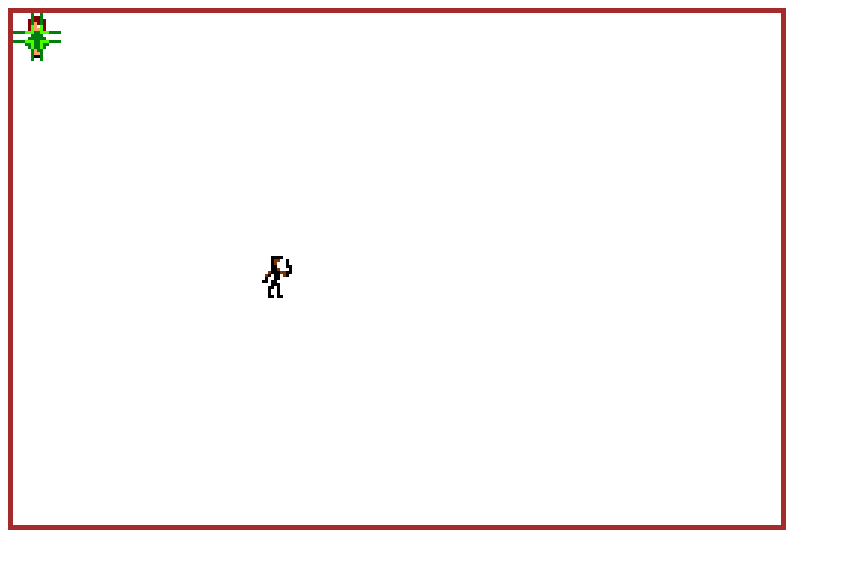
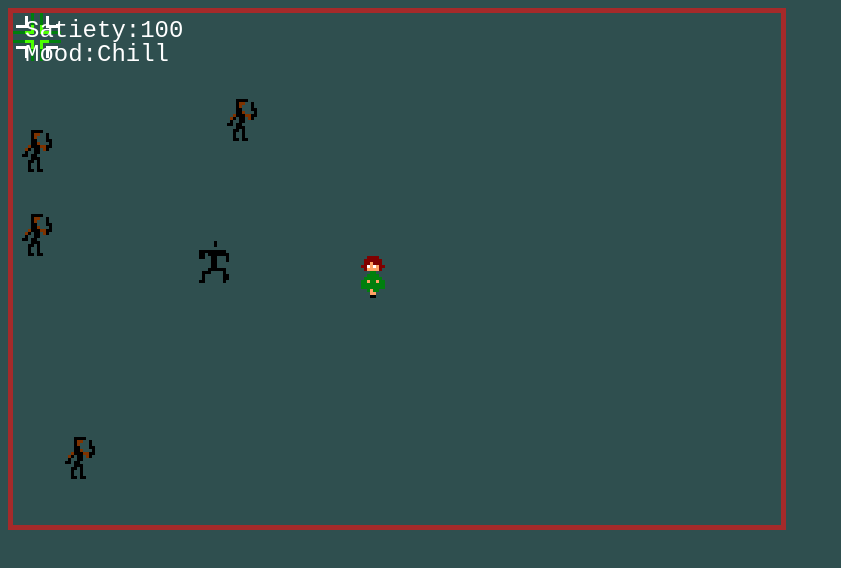
Before and after one commit to Senevri/LudumDare-LD49, a plain HTML site: page index.html in a window 1280 px wide. Shown: the whole page, without its empty margins (0-841 px from the left). Drawn offline with Linux system fonts and the light colour scheme.

Commit message:
add enemy generator, killing for food

```diff
--- /dev/null
+++ b/behaviors.js
@@ -0,0 +1,118 @@
+behaviors = (function(){
+    class Behavior{
+        constructor(name){
+            this.name = name
+            this.created = + new Date()
+            if (Object.keys(builtin).includes(name)){
+                this.update = builtin[name]
+            } else {
+                this.update = ()=>{}
+            }
+
+        }
+    }
+
+    function getDistance(p, target){
+        dx = (target.x-p.x)
+        dy = (target.y-p.y)
+        // vector length
+        l = Math.sqrt(dx*dx+dy*dy)
+        return {distance:l, dx:dx, dy:dy}
+    }
+
+    function moveToTarget(entity, target){
+        //entity = attrs.entity
+        //target = attrs.target
+        var done = false
+        let speed = entity.base_speed
+        let p = entity.position
+        dist = getDistance(p, target)
+        dx = dist.dx
+        dy = dist.dy
+        l = dist.distance
+        if (!entity.speed) {
+            entity.speed = {}
+            entity.speed.x = speed * dx/l
+            entity.speed.y = speed * dy/l
+        }
+        //pathfinding? maybe later.
+        if (Math.abs(target.x-p.x) <1 &&
+            Math.abs(target.y-p.y) <1) {
+            entity.speed = {x:0, y:0}
+            p.x = target.x
+            p.y = target.y
+            //entity.speed = null
+            //entity.behaviors=[]
+            done = true
+        }
+        //console.log("speed", entity.speed)
+        if (entity.speed) {
+            p.x = p.x + entity.speed.x
+            p.y = p.y + entity.speed.y
+        }
+        return done
+    }
+
+    let builtin = {
+        moveto: (ent, behavior)=>{
+            t = getPixelPos(behavior.gpos)
+            done = moveToTarget(ent, t)
+            if (done) {
+                ent.removeBehavior(behavior)
+            }
+        },
+
+        attack: (attacker, behavior)=>{
+            attacker.stats.satiety--
+            new behaviors.Behavior("attack")
+            let target = behavior.target
+            let range = 1+attacker.attack.range
+            let xdistance = Math.abs(attacker.position.x-target.position.x)
+            let ydistance = Math.abs(attacker.position.y-target.position.y)
+            //console.log("attack?", xdistance, ydistance )
+            if (xdistance<=range &&
+                ydistance<=range){
+                    console.log(target.stats)
+                    attacker.attack.effect(target)
+                    attacker.removeBehavior(behavior)
+                    console.log(target.stats)
+                }
+        },
+
+        wander: (ent, behavior)=>{
+            function getNewTarget(){
+                let pos = ent.position
+                let tpos = {}
+                let ran_mul = 3
+                tpos.x = 1+pos.x-gridsize.x*ran_mul+(2*gridsize.x*ran_mul*Math.random())
+                tpos.y = 1+pos.y-gridsize.y*ran_mul+(2*gridsize.y*ran_mul*Math.random())
+                tpos.x = tpos.x<0 ? 0 : tpos.x > 15*gridsize.x ? 15*gridsize.x : tpos.x
+                tpos.y = tpos.y<0 ? 0 : tpos.y > 11*gridsize.y ? 11*gridsize.y : tpos.y
+                t = getPixelPos(getGridPos(tpos))
+                //console.log("new target",t, ent.position)
+                return t
+            }
+
+            if (!ent.speed || (ent.speed.x == 0 && ent.speed.y == 0)) {
+                let t = getNewTarget()
+                done = moveToTarget(ent,t)
+            }
+            done=moveToTarget(ent,t)
+            if (done){
+                ent.speed=null
+            }
+        }
+    }
+
+
+
+    return {
+        Behavior: Behavior,
+        builtin: builtin,
+        func:{
+            moveToTarget: moveToTarget,
+            getDistance: getDistance
+
+        }
+    }
+})()
--- a/entities.js
+++ b/entities.js
@@ -13,6 +13,9 @@ class Entity{
     draw=()=>{}
     checkCollision = ()=>false
     update = ()=>{}
+    remove = ()=>{
+        entities = entities.filter(e=>e!=this)
+    }
 }
 class ImageEntity extends Entity{
     visible = true
@@ -63,6 +66,23 @@ class ReactiveEntity extends ImageEntity{
             return false
         }
 
+    }
+
+    update = ()=>{
+        if (this.behaviors){
+            this.behaviors.forEach((behavior)=>{
+                behavior.update(this, behavior) //kludgey, but can pass temp data via behavior
+            })
+        }
+    }
+}
+
+class Creature extends ReactiveEntity{
+    // stats = {
+    //     //might be different?
+    // }
+    constructor(name, attributes){
+        super(name, attributes)
     }
 }
 
@@ -128,21 +148,53 @@ function getEntitiesInGrid(pos){
 let entities = (function(){
     let gridsize={x:16, y:16}
 
-
     return [
         //new TiledEntity(resources["test.png"]),
-        new ReactiveEntity("test", {
+        new Creature("test", {
             asset:resources["stik_smol.png"],
             base_speed:1
         }),
-        new ReactiveEntity("enemy", {
-            asset:resources["enemy.png"],
-            position:{x:gridsize.x*5,y:gridsize.y*5}}),
-        new ReactiveEntity("player", {
+        new Creature("player", {
             asset:resources["thegirl.png"],
+            position:{x:7*gridsize.x, y:5*gridsize.y},
             base_speed:2,
             attack:{range:16, effect:(ent)=>{
-                console.log("attack!", ent)}},
+                console.log("attack!", ent)
+                ent.stats.health -= 10
+
+                if (ent.stats.health <= 0) {
+                    entities.push(new ReactiveEntity("food", {
+                        asset: resources["food.png"],
+                        position:ent.position,
+                        stats:{
+                            nutrition: ent.stats.nutrition + ent.stats.health
+                        }
+
+                    }))
+                    ent.remove()
+                }
+                }
+            },
+            getTemperString: (pc)=>{
+                let descriptions =[
+                    "Chill",
+                    "Cranky",
+                    "Angry",
+                    "Raging",
+                ]
+                let mood = descriptions[
+                    Math.floor(pc.stats.temper/100*descriptions.length)]
+
+                return (pc.stats.satiety > 0 || pc.stats.temper < 100) ?
+                mood != undefined ?
+                    mood
+                    : "!!!!!"
+                : "Hangry!!"
+            },
+            stats:{
+                temper:0,
+                satiety:100
+            }
         }),
         new SelectMarker("selection"),
     ]
--- a/game.js
+++ b/game.js
@@ -10,37 +10,99 @@
         //ctx.fillStyle = "#000000"
         //  ctx.fillRect(0,0,canvas.width, canvas.height)
         ctx.clearRect(0,0,canvas.width,canvas.height)
+        var pc = getEntity({name:"player"})
         entities.forEach((entity)=>{
             entity.draw()
         })
         crosshairs.draw()
+        ctx.fillStyle = "#FFFFFF"
+        ctx.font = "8px Courier New"
+        ctx.fillText("Satiety:"+pc.stats.satiety, 4,8)
+        ctx.fillText("Mood:"+pc.getTemperString(pc), 4,gridsize.y*1)
     }
 
-    class Behavior{
-        constructor(name){
-            this.name = name
-            this.created = + new Date()
+    function director(){
+        //check enemies in entities
+        let enemies = entities.filter(e=>e.name=="enemy")
+        if (enemies.length<1 || enemies.length<20 && Math.random()>0.9){
+            console.log("make enemies")
+            let suggestedPosition = getPixelPos({x:1,y:Math.floor(10*Math.random())})
+            let ents = getEntitiesInGrid(suggestedPosition).filter(e=>e.name=="enemy")
+            if (ents.length == 0) {
+                let enemy = new Creature("enemy", {
+                    base_speed:1,
+                    asset:resources["enemy.png"],
+                    position:suggestedPosition,
+                    stats:{
+                        health: 100, nutrition: 100
+                    },
+                    attack:{
+                        range: 20
+                    }
+                })
+                enemy.behaviors.push(new behaviors.Behavior("wander"))
+                let hunt = new behaviors.Behavior("hunt")
+                hunt.target = getEntity({name:"player"})
+                hunt.target.stats.temper++
+                console.log(hunt.target)
+
+                function removeByName(name) {
+                    enemy.behaviors = enemy.behaviors.filter(b=>b.name != name)
                 }
 
-        update = ()=>{}
+                hunt.update = (enemy, behavior)=>{
+
+                    dist = behaviors.func.getDistance(enemy.position, hunt.target.position)
+                    //console.log("hunt", dist)
+                    let is_wandering = enemy.behaviors.filter(b=>b.name=="wander").length>0
+                    let in_attack_distance = Math.floor(dist.distance/gridsize.x)<3
+                    if (is_wandering && in_attack_distance) {
+                        removeByName("wander")
+                        //console.log("should stop moving")
+                        movtoatk=new behaviors.Behavior("movetoatk")
+                        movtoatk.update = (enemy, b)=>{
+                            behaviors.func.moveToTarget(enemy, hunt.target.position)
                         }
+                        enemy.speed=null
+                        enemy.behaviors.push(movtoatk)
+                    }
+                    if (dist.distance<enemy.attack.range) {
+                        console.log("in range")
+                        enemy.behaviors = enemy.behaviors.filter(b=>b.name!="movtoatk")
+                        hunt.target.stats.temper += 1
+                    }
+                    if (!is_wandering && !in_attack_distance) {
+                        enemy.speed=null
+                        enemy.behaviors.push(new behaviors.Behavior("wander"))
+                    }
+                }
+                enemy.behaviors.push(hunt)
+                console.log(enemy)
+                entities.push(enemy)
+            }
+
+
+            //console.log(entities)
+
+        }
+    }
+
+
+
 
 
     function update() {
         entities.forEach((entity)=>{
             entity.update()
-            if (entity.behaviors){
-                entity.behaviors.forEach((behavior)=>{
-                    behavior.update(entity)
         })
-            }
-        })
+        director()
     }
 
 
     let fps = 15
 
     function translateCursor(event, offset={x:0, y:0}){
+        //console.log(event)
         rect = canvas.getBoundingClientRect()
         let x = (event.clientX-rect.x)/scale.x + offset.x
         let y = (event.clientY-rect.y)/scale.y + offset.y
@@ -61,60 +123,26 @@
         }
     }
 
+    window.translateCursor = translateCursor
+    window.getPixelPos = getPixelPos
+    window.getGridPos = getGridPos
+
     let scale = {x:3, y:3}
 
-    function movetotarget(entity, target){
-        //entity = attrs.entity
-        //target = attrs.target
-        var done = false
-        let speed = entity.base_speed
-        let p = entity.position
-        dx = (target.x-p.x)
-        dy = (target.y-p.y)
-        // vector length
-        l = Math.sqrt(dx*dx+dy*dy)
-        if (!entity.speed) {
-            entity.speed = {}
-            entity.speed.x = speed * dx/l
-            entity.speed.y = speed * dy/l
-        }
-        //pathfinding? maybe later.
-        if (Math.abs(target.x-p.x) <1 &&
-            Math.abs(target.y-p.y) <1) {
-            entity.speed = {x:0, y:0}
-            p.x = target.x
-            p.y = target.y
-            //entity.speed = null
-            //entity.behaviors=[]
-            done = true
-        }
-        //console.log("speed", entity.speed)
-        if (entity.speed) {
-            p.x = p.x + entity.speed.x
-            p.y = p.y + entity.speed.y
-        }
-        return done
-    }
-
-    function onlyEntIsPlayer(entities){
+    function onlyCreatureIsPlayer(entities){
         result = entities.length == 0 ||
             (entities.length == 1 &&
             "player" == entities[0].name) ||
             entities.length > 1
-        return result
+        return result && entities.every((e)=>e.constructor.name="Creature")
     }
 
-    function mousedownhandler (event){
-        var collision = false
-        entities.forEach((entity)=>{
-            let pos = translateCursor(event)
+    function mouseToGridPos(pc, pos) {
         var gpos = getGridPos(pos)
-            let t={}
         let ents = getEntitiesInGrid(pos)
-            let pc = getEntity({name:"player"})
 
         //FIXME is buggy but is good enough.
-            if (!onlyEntIsPlayer(ents)){
+        if (!onlyCreatureIsPlayer(ents)){
             let curpos = getGridPos(pc.position)
             let dx = gpos.x-curpos.x
             let dy = gpos.y-curpos.y
@@ -128,44 +156,41 @@
             }
             //console.log(dx, dy, x1, y1, gpos)
         }
-
-            let moveto = new Behavior("moveto")
-            moveto.update = (ent)=>{
-                t = getPixelPos(gpos)
-                done = movetotarget(ent, t)
-                if (done) {
-                    ent.removeBehavior(moveto)
-                }
+        return gpos
     }
 
-            let attack = new Behavior("attack")
-            attack.update = (attacker)=>{
-                console.log(attacker.name, attack)
-                let range = 1+pc.attack.range
-                let xdistance = Math.abs(attacker.position.x-entity.position.x)
-                let ydistance = Math.abs(attacker.position.y-entity.position.y)
-                console.log("attack?", xdistance, ydistance )
-                if (xdistance<=range &&
-                    ydistance<=range){
-                        attacker.attack.effect(entity)
-                        attacker.removeBehavior(attack)
-                    }
-            }
+    function mousedownhandler (event){
+        var collision = false
+        window.mouse = event
+        console.log(entities)
+        let pc = getEntity({name:"player"})
+        let pos = window.translateCursor(event)
+
+        let gpos = mouseToGridPos(pc, pos)
+        entities.forEach((entity)=>{
 
             pc.speed = null
             pc.behaviors = pc.behaviors.filter((b)=>{
                 //console.log(b.name)
                 return (!["moveto"].includes(b.name) )
             })
+            let moveto = new behaviors.Behavior("moveto")
+            moveto.gpos = gpos
             pc.behaviors.push(moveto)
             // console.log(pc.behaviors)
 
             if (entity.checkCollision(pos.x,pos.y)) {
-                console.log(entity, pos)
-                if (entity.name!="player") {
+                console.log(entity.constructor.name, pos)
+                if (!["player", "food"].includes(entity.name)) {
+                    let attack = new behaviors.Behavior("attack")
+                    attack.target = entity
                     pc.behaviors.push(attack)
                 }
-                console.log(pc.behaviors)
+                if ("food" == entity.name){
+                    pc.stats.satiety += entity.stats.nutrition
+                    entity.remove()
+                }
+                //console.log(pc.behaviors)
                 collision = true
             }
             if (entity.name=="selection") {
@@ -173,7 +198,7 @@
                 entity.position.x = gpos.x*16
                 entity.position.y = gpos.y*16
             }
-
+            console.log(entity.stats)
 
         })
         let ent = getEntity({name:"selection"})
@@ -199,32 +224,7 @@
         ent.behaviors=[]
         //console.log(ent)
         ent.position = getPixelPos({x:7, y:8})
-        let wanderbehavior = new Behavior("wander")
-        wanderbehavior.update = (ent)=>{
-            function getNewTarget(){
-                let pos = ent.position
-                let tpos = {}
-                let ran_mul = 3
-                tpos.x = 1+pos.x-gridsize.x*ran_mul+(2*gridsize.x*ran_mul*Math.random())
-                tpos.y = 1+pos.y-gridsize.y*ran_mul+(2*gridsize.y*ran_mul*Math.random())
-                tpos.x = tpos.x<0 ? 0 : tpos.x > 15*gridsize.x ? 15*gridsize.x : tpos.x
-                tpos.y = tpos.y<0 ? 0 : tpos.y > 11*gridsize.y ? 11*gridsize.y : tpos.y
-                t = getPixelPos(getGridPos(tpos))
-                //console.log("new target",t, ent.position)
-                return t
-            }
-
-            if (!ent.speed || (ent.speed.x == 0 && ent.speed.y == 0)) {
-                let t = getNewTarget()
-                done = movetotarget(ent,t)
-            }
-            done=movetotarget(ent,t)
-            if (done){
-                ent.speed=null
-            }
-
-        }
-        ent.behaviors.push(wanderbehavior)
+        ent.behaviors.push(new behaviors.Behavior("wander"))
         console.log(ent.behaviors)
     }
 
--- a/resources.js
+++ b/resources.js
@@ -15,7 +15,8 @@ let resources = (function(){
         "stik_smol.png",
         "enemy.png",
         "thegirl.png",
-        "crosshairs.png"
+        "crosshairs.png",
+        "food.png"
     ].forEach((asset)=>{
         let type = asset.substring(asset.length-3)
         resources[asset] = (typehandlers[type](asset))
--- a/style.css
+++ b/style.css
@@ -6,3 +6,6 @@
     image-rendering: pixelated;
     cursor: none;
 }
+body {
+    background-color: darkslategray;
+}
```
Also changed, not shown: index.html (+1 -0 lines), assets/food.png (added). Lines whose indentation alone changed are shown as unchanged.
